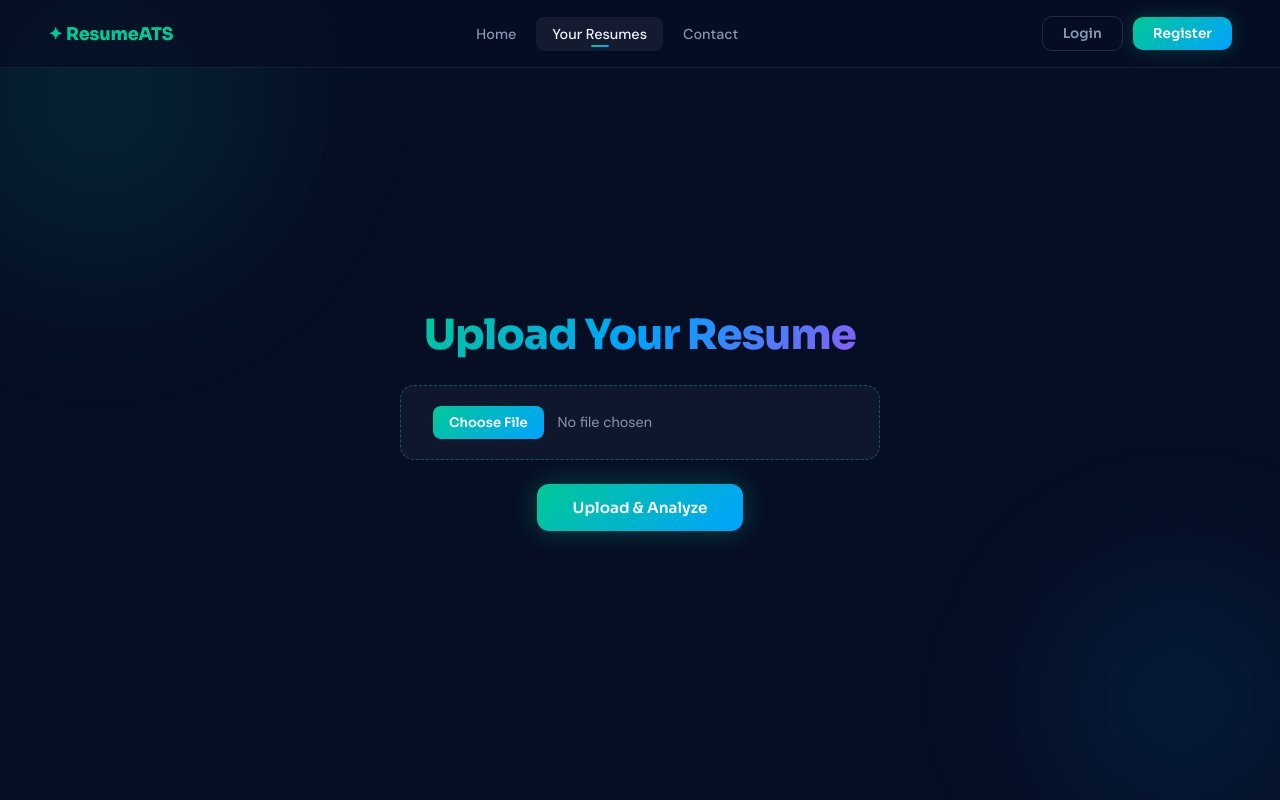
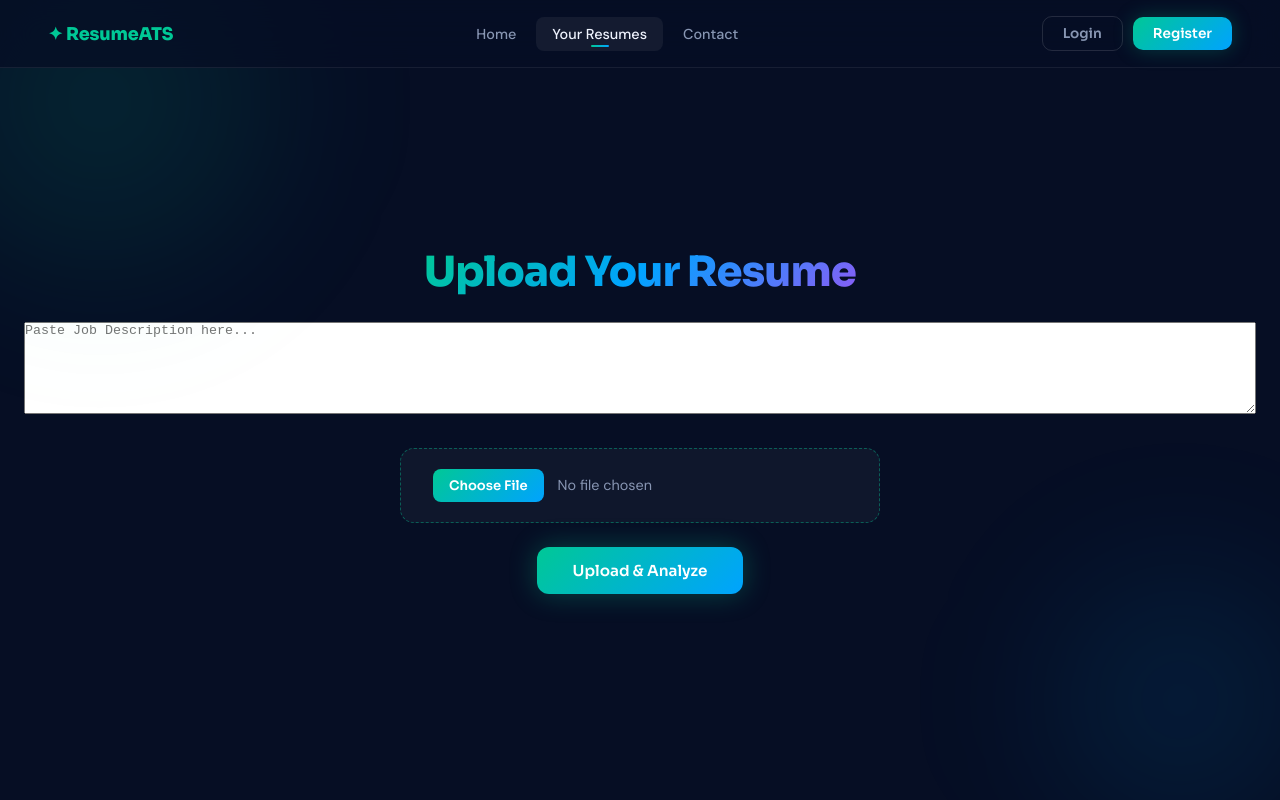
Before and after one commit to harishgudagur/Resume-Analyzer, a React app in the folder Frontend/: page /your-resumes in a window 1280 px wide. Built offline with nearby package versions, Linux system fonts and the light colour scheme; sample sign-in values are in the browser's storage; the HTML template or start-up script is replaced by a standard one.

Commit message:
add job description input and fix api urls

```diff
--- a/Frontend/src/components/YourResumes/index.jsx
+++ b/Frontend/src/components/YourResumes/index.jsx
@@ -5,6 +5,7 @@ const BACKEND_URL = "https://resume-analyzer-backend-zico.onrender.com"
 
 const YourResumes = () => {
   const [selectedFile, setSelectedFile] = useState(null)
+  const [jobDescription, setJobDescription] = useState("")
   const [loading, setLoading] = useState(false)
   const [error, setError] = useState("")
   const [analysisResult, setAnalysisResult] = useState(null)
@@ -18,6 +19,11 @@ const YourResumes = () => {
   const handleUploadAndAnalyze = async () => {
     if (!selectedFile) {
       setError("Please select a resume to upload.")
+      return
+    }
+
+    if (!jobDescription.trim()) {
+      setError("Please paste a Job Description.")
       return
     }
 
@@ -51,11 +57,10 @@ const YourResumes = () => {
 
       const data = await uploadResponse.json()
 
-      // STEP 2: Analyze Resume
+      // STEP 2: Analyze Resume with REAL Job Description
       const rawData = {
         resumeText: data.text,
-        jobDescription:
-          "ANYTHING YOU WANT! For best results, use a real job description from a role you're interested in.",
+        jobDescription,
       }
 
       const analyzeResponse = await fetch(`${BACKEND_URL}/resume/analyze`, {
@@ -86,6 +91,15 @@ const YourResumes = () => {
   return (
     <div className="resume-container">
       <h2>Upload Your Resume</h2>
+
+      {/* Job Description Input */}
+      <textarea
+        placeholder="Paste Job Description here..."
+        value={jobDescription}
+        onChange={(e) => setJobDescription(e.target.value)}
+        rows={6}
+        style={{ width: "100%", marginBottom: "10px" }}
+      />
 
       <input type="file" accept=".pdf" onChange={handleFileChange} />
 
```
